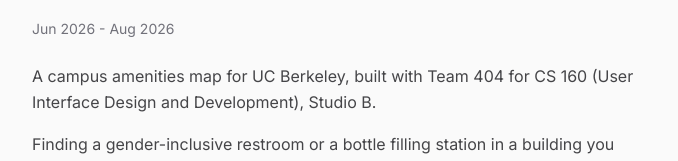
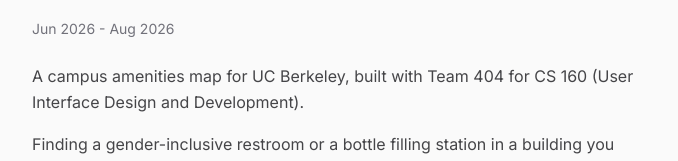
Before and after one commit to johnnylinsf/johnnylinsf.com, a Next.js app: page /projects/calgo in a window 1280 px wide. Shown: the part 236-397 px from the top of the page, without its empty margins (296-974 px from the left). Built offline with nearby package versions, Linux system fonts and the light colour scheme.

Commit message:
Update projects.ts

```diff
--- a/src/data/projects.ts
+++ b/src/data/projects.ts
@@ -9,7 +9,7 @@
     endDate: "2026-08-10",
     link: "https://calgo-cs160.vercel.app",
     description:
-      "A campus amenities map for UC Berkeley, built with Team 404 for CS 160 (User Interface Design and Development), Studio B.\n\nFinding a gender-inclusive restroom or a bottle filling station in a building you don't know usually means checking a few university sites, a map, and whatever sign is posted on the door. CalGo puts 1,525 amenities across 255 campus buildings in one place: restrooms, water fountains, bottle filling stations, printers, eateries, and lactation rooms. Each one shows its floor, its hours, and its accessibility attributes. You can use it without an account, filter by distance, opening hours, and accessibility, and hand off to Apple Maps, Google Maps, or Waze for directions.\n\nWe ran the full design cycle on it: six needfinding interviews, 33 sketches, two paper prototypes, five competing wireframes, a Figma hi-fi round, and a final usability evaluation. Every finding from that evaluation shipped, and every task beat its time goal. The [case study](https://calgo-cs160.vercel.app/story) walks through the whole process.",
+      "A campus amenities map for UC Berkeley, built with Team 404 for CS 160 (User Interface Design and Development).\n\nFinding a gender-inclusive restroom or a bottle filling station in a building you don't know usually means checking a few university sites, a map, and whatever sign is posted on the door. CalGo puts 1,525 amenities across 255 campus buildings in one place: restrooms, water fountains, bottle filling stations, printers, eateries, and lactation rooms. Each one shows its floor, its hours, and its accessibility attributes. You can use it without an account, filter by distance, opening hours, and accessibility, and hand off to Apple Maps, Google Maps, or Waze for directions.\n\nWe ran the full design cycle on it: six needfinding interviews, 33 sketches, two paper prototypes, five competing wireframes, a Figma hi-fi round, and a final usability evaluation. Every finding from that evaluation shipped, and every task beat its time goal. The [case study](https://calgo-cs160.vercel.app/story) walks through the whole process.",
     techStack: [
       "React",
       "Vite",
```
